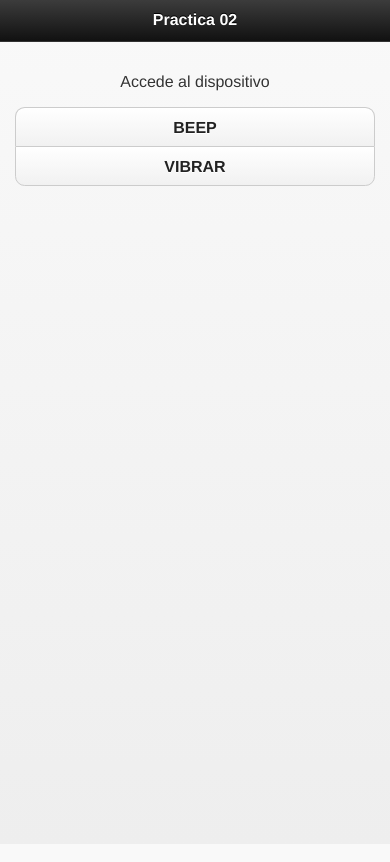
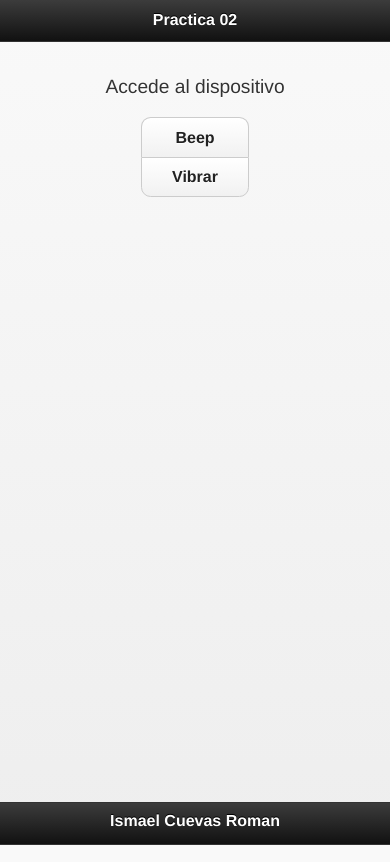
Before and after one commit to irsumbay/Practica02, a plain HTML site: page index.html in a window 390 px wide. Drawn offline with Linux system fonts and the light colour scheme; some packages are replaced by stand-ins of ours.

Commit message:
dos
Se le anexa el archivo config.xml

```diff
--- a/index.html
+++ b/index.html
@@ -14,7 +14,7 @@
         <script src="js/acciones.js"></script>
 
         <!-- necesario*/ -->
-    <!--    <script src="phonegap.js"></script> -->
+        <script src="phonegap.js"></script>
 
 
 
@@ -23,29 +23,23 @@
     <body>
 
         <!-- Pagina 1 -->
-<div data-role="page" id="page1">
+<div data-role="page" id="page">
   <div data-role="header" data-position="fixed">
   	<h1>Practica 02</h1>
   </div>
-  <div data-role="content">
-  	<div align="center">
-    	<p> Accede al dispositivo</p>
-    </div>
 
-    	<div data-role="controlgroup" data-type="vertical" style="30%">
-    		<a href="#" data-role="button" id="beep">
-        		BEEP
-	    	</a>
-    		<a href="#" data-role="button" id="vibrar">
-   	     		VIBRAR
-    		</a>
+  <div data-role="content" align="center">
+  	<p style="font-size:1.2em">Accede al dispositivo</p>
+    	<div data-role="controlgroup" data-type="vertical" style=" width:30%">
+    		<a href="#" data-role="button" id="btnBeep">Beep</a>
+    		<a href="#" data-role="button" id="btnVibrar">Vibrar</a>
 		</div>
+  </div>
 
-    </div>
-   </div>
   <div data-role="footer" data-position="fixed">
   		<h2>Ismael Cuevas Roman</h2>
   </div>
+
 </div>
 
 </body>
--- a/js/acciones.js
+++ b/js/acciones.js
@@ -1,13 +1,12 @@
 //JavaScript
 $(document).ready(function(e){
 document.addEventListener("deviceready", function(){
-	$('#beep').tap(function(){
-		navigator.notification.beep(1);
+	$('#btnBeep').tap(function(){
+		navigator.notification.beep(2);
+		alert("Hola");
 		});
-	$('#vibrar').tap(function(){
+	$('#btnVibrar').tap(function(){
 		navigator.notification.vibrate(1000);
 		});
-
 	},false);
-
 });//ready
```
Also changed, not shown: config.xml (added, +26 -0 lines).
